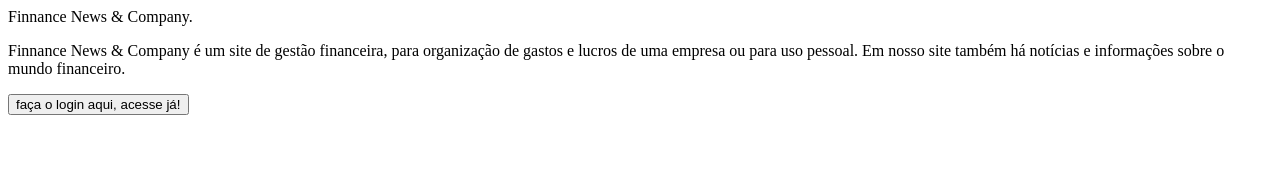
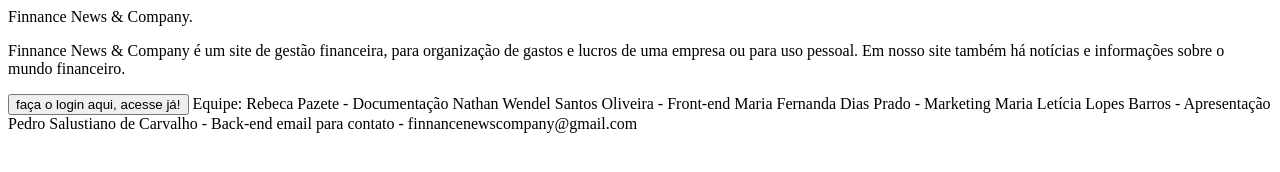
Before and after one commit to nathanwendel09/TCC, a plain HTML site: page parte1.html in a window 1280 px wide. Drawn offline with Linux system fonts and the light colour scheme.

Commit message:
ta tudo errado aqui ta, mas é so um teste

```diff
--- a/parte1.html
+++ b/parte1.html
@@ -9,6 +9,19 @@
     <p>Finnance News & Company é um site de gestão financeira, para organização de gastos e lucros de uma empresa ou para uso pessoal.
         Em nosso site também há notícias e informações sobre o mundo financeiro.</p>
  <button> faça o login aqui, acesse já! </button>
+ </r>
+  Equipe:
+
+Rebeca Pazete - Documentação
+Nathan Wendel Santos Oliveira - Front-end
+Maria Fernanda Dias Prado - Marketing
+Maria Letícia Lopes Barros - Apresentação
+Pedro Salustiano de Carvalho - Back-end
+
+<r>
+
+email para contato -  finnancenewscompany@gmail.com
+
 
 </body>
 </html>
```
